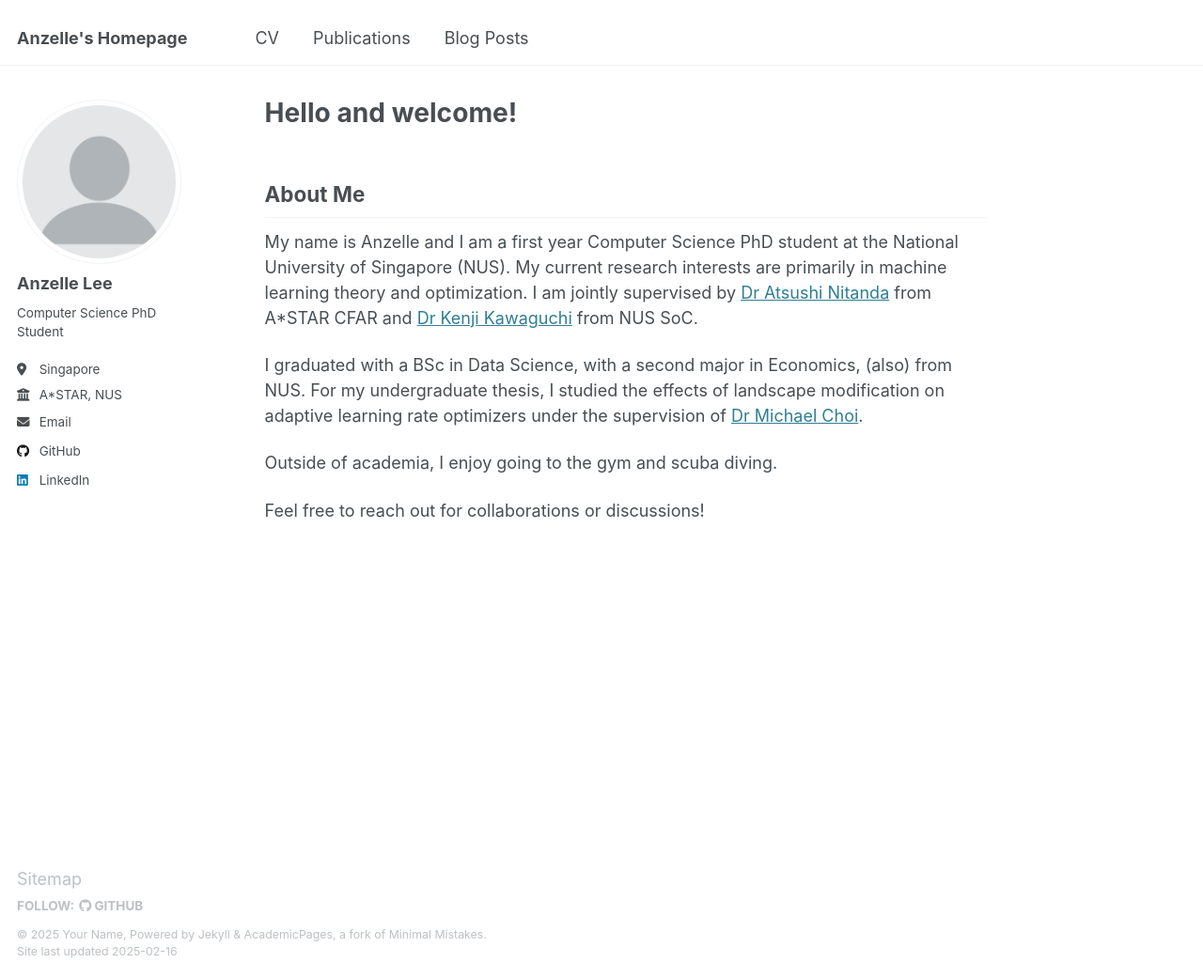
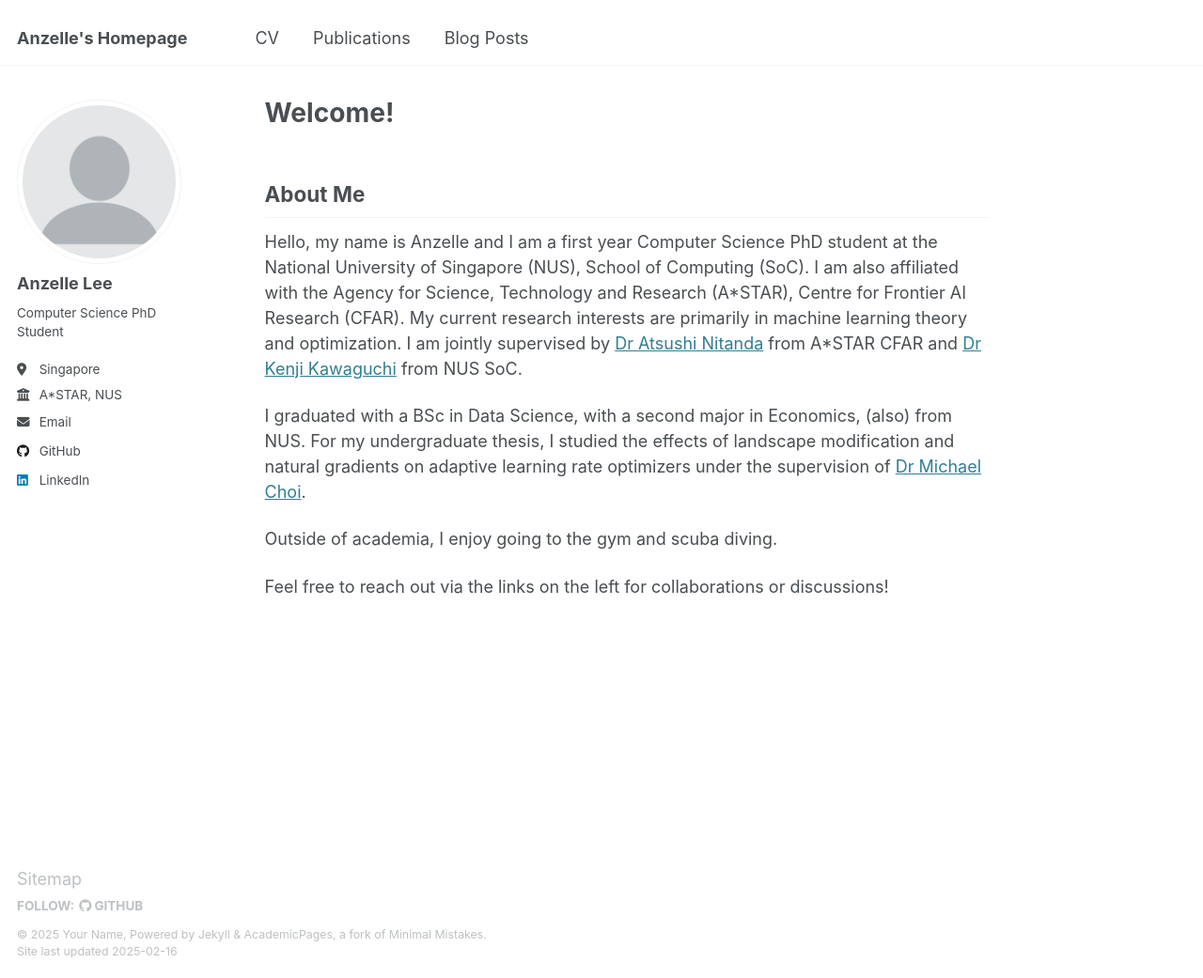
Before and after one commit to AnzelleL23/anzellel23.github.io, a Jekyll site: the page built from _pages/about.md, in a window 1280 px wide and 1041 px high. Shown: the whole window at 94% size. Built offline with Jekyll 4.4.1, drawn with Linux system fonts in a browser that asks for light colours.

Commit message:
Update about.md

```diff
--- a/_pages/about.md
+++ b/_pages/about.md
@@ -9,10 +9,10 @@ redirect_from:
 
 ## About Me
 
-My name is Anzelle and I am a first year Computer Science PhD student at the National University of Singapore (NUS). My current research interests are primarily in machine learning theory and optimization. I am jointly supervised by [Dr Atsushi Nitanda](https://www.a-star.edu.sg/cfar/about-cfar/our-team/dr-atsushi-nitanda) from A*STAR CFAR and [Dr Kenji Kawaguchi](https://www.comp.nus.edu.sg/cs/people/kenji/) from NUS SoC.
+Hello, my name is Anzelle and I am a first year Computer Science PhD student at the National University of Singapore (NUS), School of Computing (SoC). I am also affiliated with the Agency for Science, Technology and Research (A\*STAR), Centre for Frontier AI Research (CFAR). My current research interests are primarily in machine learning theory and optimization. I am jointly supervised by [Dr Atsushi Nitanda](https://www.a-star.edu.sg/cfar/about-cfar/our-team/dr-atsushi-nitanda) from A\*STAR CFAR and [Dr Kenji Kawaguchi](https://www.comp.nus.edu.sg/cs/people/kenji/) from NUS SoC.
 
-I graduated with a BSc in Data Science, with a second major in Economics, (also) from NUS. For my undergraduate thesis, I studied the effects of landscape modification on adaptive learning rate optimizers under the supervision of [Dr Michael Choi](https://www.yale-nus.edu.sg/faculty/michael-choi/).
+I graduated with a BSc in Data Science, with a second major in Economics, (also) from NUS. For my undergraduate thesis, I studied the effects of landscape modification and natural gradients on adaptive learning rate optimizers under the supervision of [Dr Michael Choi](https://www.yale-nus.edu.sg/faculty/michael-choi/).
 
 Outside of academia, I enjoy going to the gym and scuba diving.
 
-Feel free to reach out for collaborations or discussions!
+Feel free to reach out via the links on the left for collaborations or discussions!
```
Also changed, not shown: other parts of _pages/about.md (+1 -1 lines).
